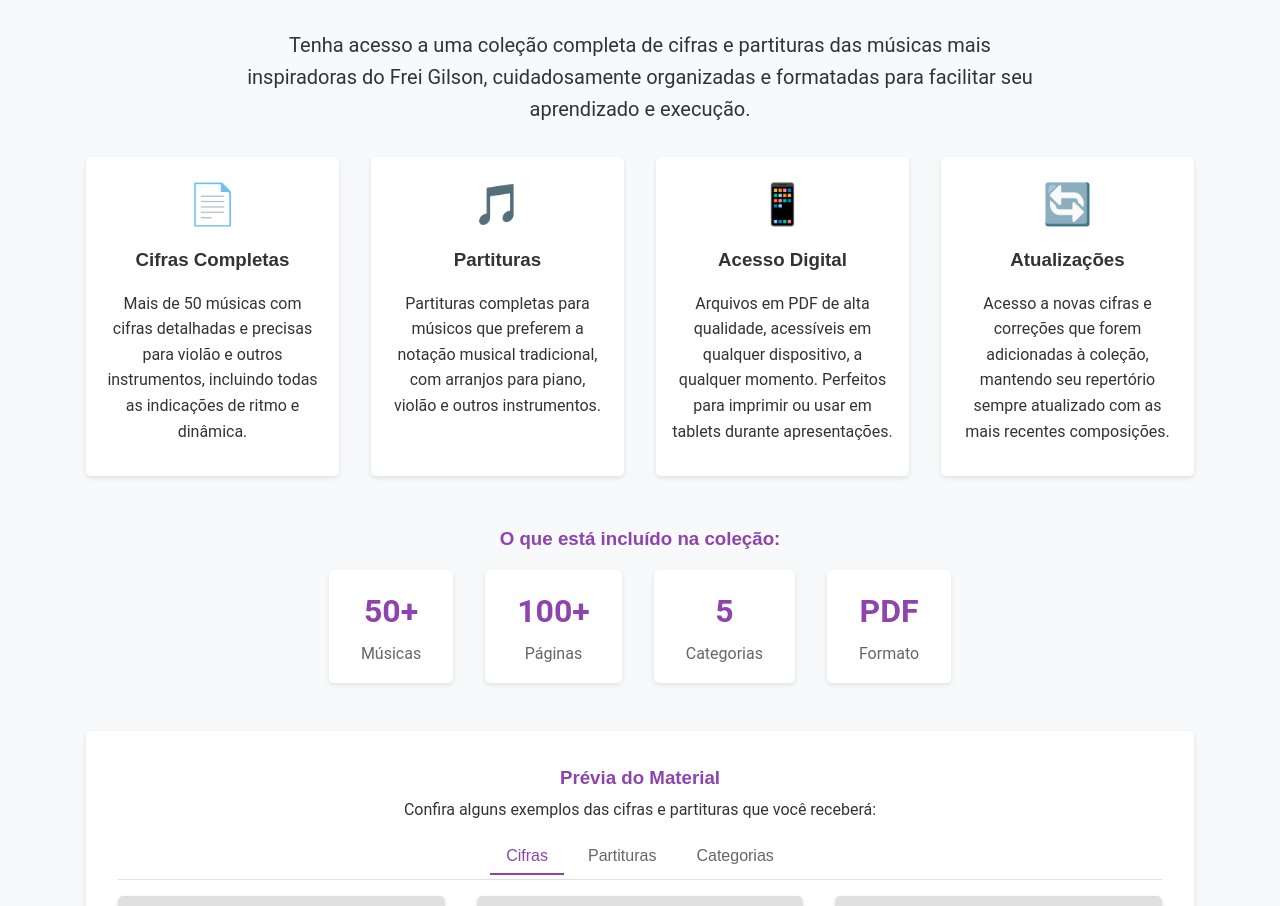
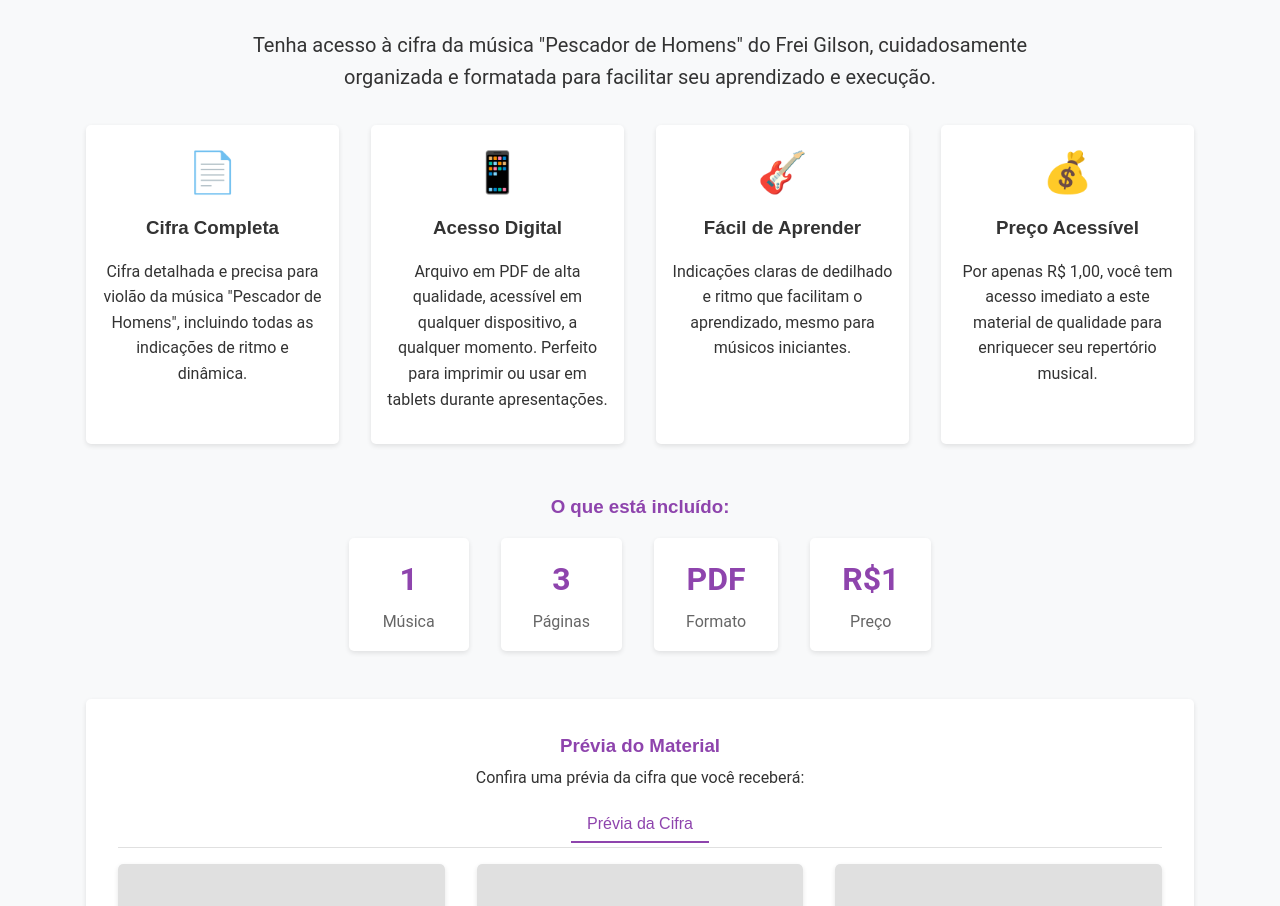
Before and after one commit to pablorhuam/cifras-frei-gilson.github.io, a plain HTML site: page index.html in a window 1280 px wide. Shown: the part 1894-2800 px from the top of the page. Drawn offline with Linux system fonts and the light colour scheme.

Commit message:
Mantendo apenas cifras

```diff
--- a/index.html
+++ b/index.html
@@ -63,8 +63,7 @@
             </nav>
             <div class="hero">
                 <h2 class="tagline">Acesse cifras exclusivas e enriqueça seu repertório musical</h2>
-                <p class="hero-description">Coleção completa de cifras e partituras das músicas do Frei Gilson em
-                    formato PDF</p>
+                <p class="hero-description">Cifra da música "Pescador de Homens" do Frei Gilson em formato PDF</p>
                 <a href="#acesso" class="btn btn-cta">Quero ter acesso agora</a>
             </div>
         </div>
@@ -160,68 +159,61 @@
         <section id="conteudo" class="section-conteudo">
             <div class="container">
                 <h2 class="section-title">Conteúdo Exclusivo</h2>
-                <p class="content-intro">Tenha acesso a uma coleção completa de cifras e partituras das músicas mais
-                    inspiradoras do Frei Gilson, cuidadosamente organizadas e formatadas para facilitar seu aprendizado
-                    e execução.</p>
+                <p class="content-intro">Tenha acesso à cifra da música "Pescador de Homens" do Frei Gilson, cuidadosamente organizada e formatada para facilitar seu aprendizado e execução.</p>
 
                 <div class="content-grid">
                     <div class="content-item">
                         <div class="content-icon">📄</div>
-                        <h3>Cifras Completas</h3>
-                        <p>Mais de 50 músicas com cifras detalhadas e precisas para violão e outros instrumentos,
-                            incluindo todas as indicações de ritmo e dinâmica.</p>
-                    </div>
-                    <div class="content-item">
-                        <div class="content-icon">🎵</div>
-                        <h3>Partituras</h3>
-                        <p>Partituras completas para músicos que preferem a notação musical tradicional, com arranjos
-                            para piano, violão e outros instrumentos.</p>
+                        <h3>Cifra Completa</h3>
+                        <p>Cifra detalhada e precisa para violão da música "Pescador de Homens", incluindo todas as indicações de ritmo e dinâmica.</p>
                     </div>
                     <div class="content-item">
                         <div class="content-icon">📱</div>
                         <h3>Acesso Digital</h3>
-                        <p>Arquivos em PDF de alta qualidade, acessíveis em qualquer dispositivo, a qualquer momento.
-                            Perfeitos para imprimir ou usar em tablets durante apresentações.</p>
+                        <p>Arquivo em PDF de alta qualidade, acessível em qualquer dispositivo, a qualquer momento.
+                            Perfeito para imprimir ou usar em tablets durante apresentações.</p>
                     </div>
                     <div class="content-item">
-                        <div class="content-icon">🔄</div>
-                        <h3>Atualizações</h3>
-                        <p>Acesso a novas cifras e correções que forem adicionadas à coleção, mantendo seu repertório
-                            sempre atualizado com as mais recentes composições.</p>
+                        <div class="content-icon">🎸</div>
+                        <h3>Fácil de Aprender</h3>
+                        <p>Indicações claras de dedilhado e ritmo que facilitam o aprendizado, mesmo para músicos iniciantes.</p>
+                    </div>
+                    <div class="content-item">
+                        <div class="content-icon">💰</div>
+                        <h3>Preço Acessível</h3>
+                        <p>Por apenas R$ 1,00, você tem acesso imediato a este material de qualidade para enriquecer seu repertório musical.</p>
                     </div>
                 </div>
 
                 <div class="collection-overview">
-                    <h3 class="overview-title">O que está incluído na coleção:</h3>
+                    <h3 class="overview-title">O que está incluído:</h3>
                     <div class="collection-stats">
                         <div class="stat-item">
-                            <div class="stat-number">50+</div>
-                            <div class="stat-label">Músicas</div>
+                            <div class="stat-number">1</div>
+                            <div class="stat-label">Música</div>
                         </div>
                         <div class="stat-item">
-                            <div class="stat-number">100+</div>
+                            <div class="stat-number">3</div>
                             <div class="stat-label">Páginas</div>
-                        </div>
-                        <div class="stat-item">
-                            <div class="stat-number">5</div>
-                            <div class="stat-label">Categorias</div>
                         </div>
                         <div class="stat-item">
                             <div class="stat-number">PDF</div>
                             <div class="stat-label">Formato</div>
+                        </div>
+                        <div class="stat-item">
+                            <div class="stat-number">R$1</div>
+                            <div class="stat-label">Preço</div>
                         </div>
                     </div>
                 </div>
 
                 <div class="preview-container">
                     <h3 class="preview-title">Prévia do Material</h3>
-                    <p class="preview-description">Confira alguns exemplos das cifras e partituras que você receberá:
+                    <p class="preview-description">Confira uma prévia da cifra que você receberá:
                     </p>
 
                     <div class="preview-tabs">
-                        <button class="tab-button active" data-tab="cifras">Cifras</button>
-                        <button class="tab-button" data-tab="partituras">Partituras</button>
-                        <button class="tab-button" data-tab="categorias">Categorias</button>
+                        <button class="tab-button active" data-tab="cifras">Prévia da Cifra</button>
                     </div>
 
                     <div class="preview-content">
@@ -600,10 +592,9 @@
                         </div>
 
                         <ul class="features-list">
-                            <li>Mais de 50 cifras completas</li>
-                            <li>Partituras em PDF de alta qualidade</li>
+                            <li>1 cifra completa - "Pescador de Homens"</li>
+                            <li>Arquivo em PDF de alta qualidade</li>
                             <li>Acesso imediato após confirmação</li>
-                            <li>Atualizações incluídas</li>
                             <li>Suporte por email</li>
                         </ul>
                         <div class="pricing-guarantee">
@@ -657,7 +648,7 @@
                                     <strong>freigilson@email.com</strong>
                                 </li>
                                 <li><strong>Confira os dados</strong> do beneficiário (Frei Gilson da Silva) e o valor
-                                    (R$ 29,90)</li>
+                                    (R$ 1,00)</li>
                                 <li><strong>Confirme o pagamento</strong> e guarde o comprovante</li>
                                 <li><strong>Preencha o formulário</strong> abaixo para notificar seu pagamento</li>
                             </ol>
```
